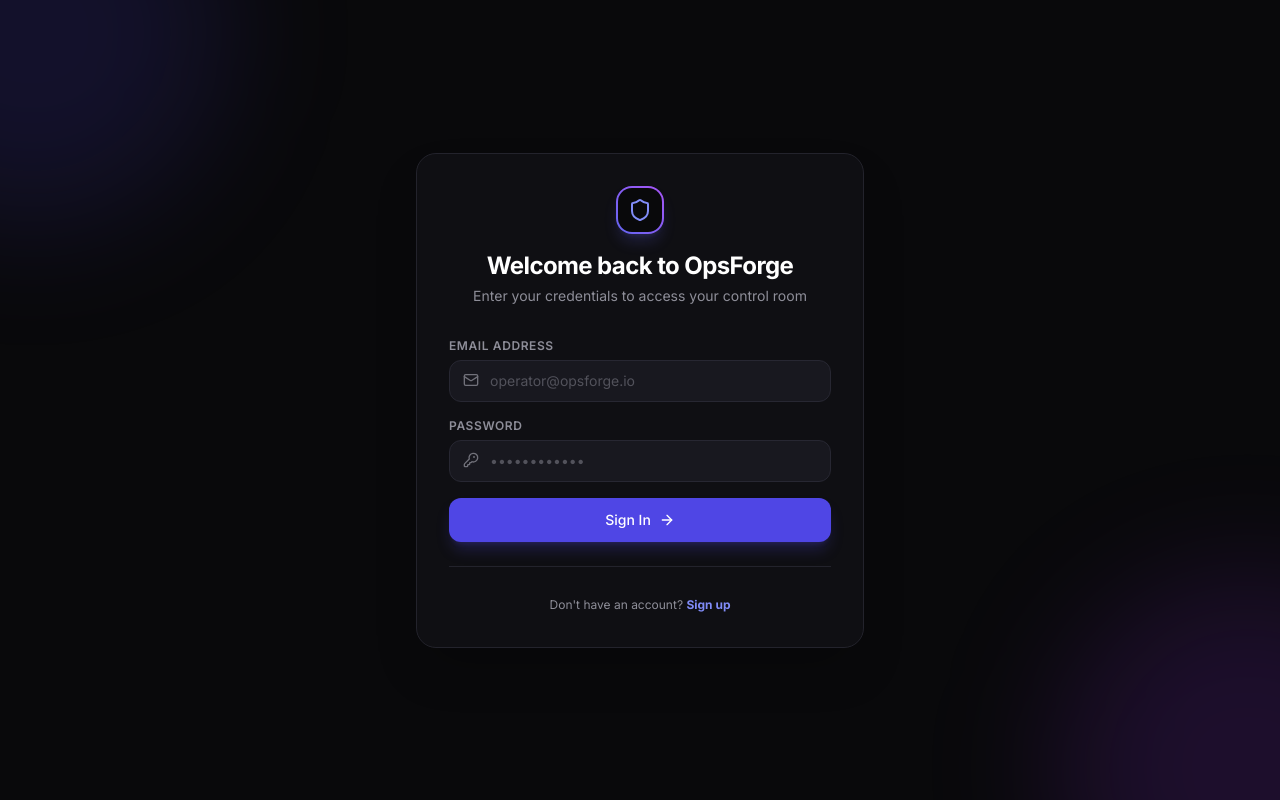
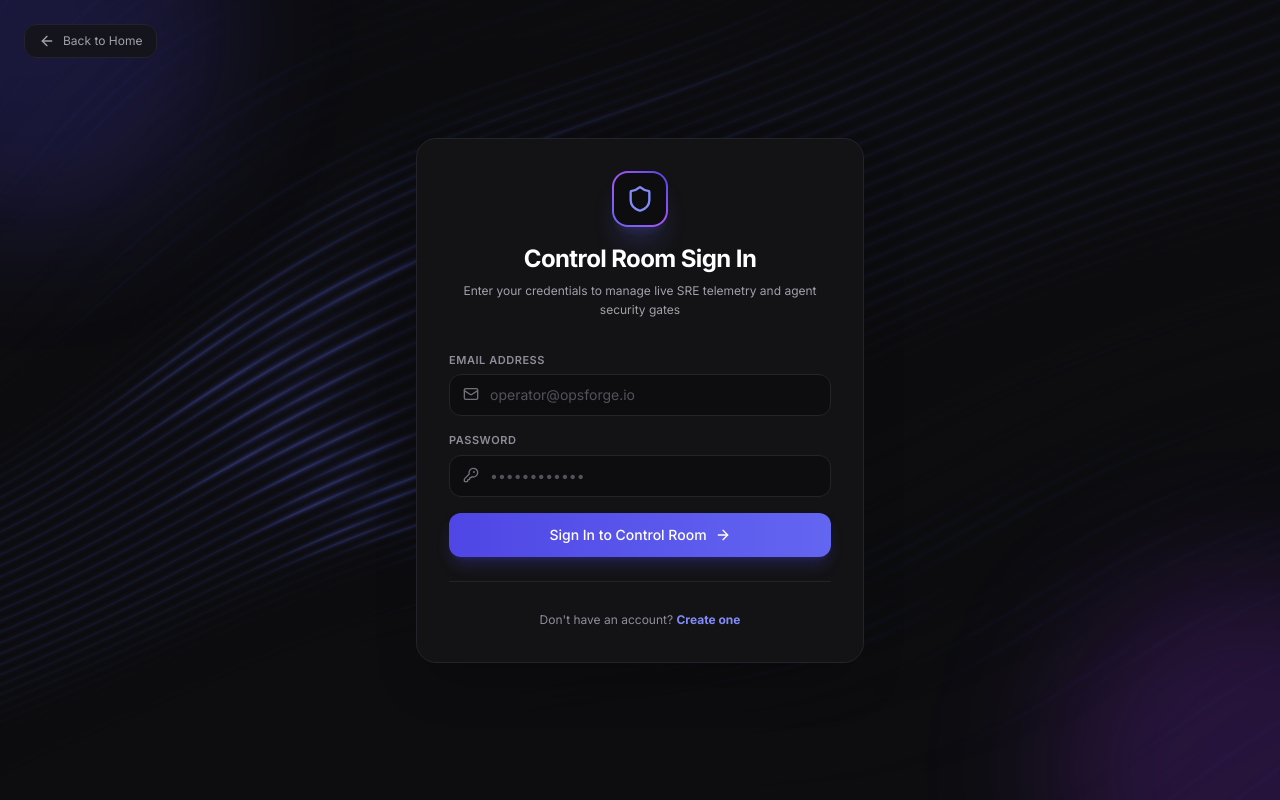
Before and after one commit to TejasRawool186/OpsForge, a Next.js app in the folder frontend/: page /login in a window 1280 px wide. Built offline with nearby package versions, Linux system fonts and the light colour scheme.

Commit message:
style(ui): convert login into standalone glassmorphic page & elevate UI aesthetics

```diff
--- a/frontend/src/app/login/page.tsx
+++ b/frontend/src/app/login/page.tsx
@@ -3,7 +3,13 @@
 import * as React from "react";
 import { useState } from "react";
 import { useRouter } from "next/navigation";
-import { Shield, KeyRound, Mail, User, ArrowRight, CheckCircle2, AlertCircle, Loader2 } from "lucide-react";
+import dynamic from "next/dynamic";
+import { Shield, KeyRound, Mail, User, ArrowRight, CheckCircle2, AlertCircle, Loader2, ArrowLeft } from "lucide-react";
+import Link from "next/link";
+
+const LineWaves = dynamic(() => import("@/components/ui/LineWaves"), {
+  ssr: false,
+});
 
 export default function LoginPage() {
   const router = useRouter();
@@ -51,8 +57,8 @@
       setSuccessMsg(isSignup ? "Account created successfully! Redirecting..." : "Login successful! Redirecting...");
 
       setTimeout(() => {
-        router.push("/dashboard");
-      }, 1000);
+        router.push("/incidents");
+      }, 800);
     } catch (err: any) {
       setError(err.message || "An unexpected error occurred");
     } finally {
@@ -61,51 +67,79 @@
   };
 
   return (
-    <div className="min-h-screen bg-[#09090b] text-white flex flex-col justify-center items-center p-6 relative overflow-hidden font-sans">
-      {/* Background Decorative Glow Gradients */}
-      <div className="absolute -top-40 -left-40 w-96 h-96 bg-indigo-600/15 rounded-full blur-3xl pointer-events-none" />
-      <div className="absolute -bottom-40 -right-40 w-96 h-96 bg-purple-600/15 rounded-full blur-3xl pointer-events-none" />
+    <div className="min-h-screen bg-[#0d0d10] text-white flex flex-col justify-center items-center p-6 relative overflow-hidden font-sans select-none">
+      {/* Dynamic Background Line Waves */}
+      <div className="absolute inset-0 z-0 opacity-40">
+        <LineWaves
+          speed={0.25}
+          innerLineCount={30}
+          outerLineCount={34}
+          warpIntensity={0.8}
+          rotation={-30}
+          edgeFadeWidth={0.2}
+          colorCycleSpeed={0.8}
+          brightness={0.06}
+          color1="#6366f1"
+          color2="#8b5cf6"
+          color3="#3b82f6"
+          enableMouseInteraction={true}
+          mouseInfluence={1.5}
+        />
+      </div>
 
-      {/* Main Glassmorphism Auth Card */}
-      <div className="w-full max-w-md bg-[#121216]/80 backdrop-blur-xl border border-[#23232c] rounded-3xl p-8 shadow-2xl relative z-10">
+      {/* Decorative Orbs */}
+      <div className="absolute -top-40 -left-40 w-96 h-96 bg-indigo-600/20 rounded-full blur-3xl pointer-events-none" />
+      <div className="absolute -bottom-40 -right-40 w-96 h-96 bg-purple-600/20 rounded-full blur-3xl pointer-events-none" />
+
+      {/* Back Link */}
+      <Link
+        href="/"
+        className="absolute top-6 left-6 z-20 text-xs text-[#a1a1aa] hover:text-white flex items-center gap-2 px-3.5 py-2 rounded-xl bg-[#141417]/80 border border-[#23232a] backdrop-blur-md transition-all hover:border-[#32323d]"
+      >
+        <ArrowLeft className="h-4 w-4" />
+        Back to Home
+      </Link>
+
+      {/* Glassmorphism Card */}
+      <div className="w-full max-w-md bg-[#141417]/90 backdrop-blur-2xl border border-[#23232a] rounded-3xl p-8 shadow-2xl relative z-10 animate-in fade-in zoom-in-95 duration-300">
 
         {/* Header */}
         <div className="flex flex-col items-center text-center mb-8">
-          <div className="h-12 w-12 rounded-2xl bg-gradient-to-tr from-indigo-500 to-purple-500 p-0.5 shadow-lg shadow-indigo-500/20 mb-4 flex items-center justify-center">
-            <div className="h-full w-full bg-[#09090b] rounded-[14px] flex items-center justify-center">
-              <Shield className="h-6 w-6 text-indigo-400" />
+          <div className="h-14 w-14 rounded-2xl bg-gradient-to-tr from-indigo-500 via-purple-500 to-indigo-600 p-0.5 shadow-xl shadow-indigo-500/20 mb-4 flex items-center justify-center">
+            <div className="h-full w-full bg-[#0d0d10] rounded-[14px] flex items-center justify-center">
+              <Shield className="h-7 w-7 text-indigo-400" />
             </div>
           </div>
           <h1 className="text-2xl font-bold tracking-tight text-white">
-            {isSignup ? "Create OpsForge Account" : "Welcome back to OpsForge"}
+            {isSignup ? "Create OpsForge Account" : "Control Room Sign In"}
           </h1>
-          <p className="text-sm text-[#8e8e99] mt-1">
+          <p className="text-xs text-[#a1a1aa] mt-1.5 leading-relaxed">
             {isSignup
-              ? "Join the autonomous incident response platform"
-              : "Enter your credentials to access your control room"}
+              ? "Join the multi-tenant autonomous incident response platform"
+              : "Enter your credentials to manage live SRE telemetry and agent security gates"}
           </p>
         </div>
 
         {/* Feedback Banners */}
         {error && (
-          <div className="mb-6 p-4 rounded-2xl bg-red-500/10 border border-red-500/20 flex items-start gap-3 text-red-400 text-sm">
-            <AlertCircle className="h-5 w-5 shrink-0 mt-0.5" />
-            <span>{error}</span>
+          <div className="mb-6 p-4 rounded-2xl bg-red-500/10 border border-red-500/20 flex items-start gap-3 text-red-400 text-xs animate-in fade-in duration-200">
+            <AlertCircle className="h-4 w-4 shrink-0 mt-0.5" />
+            <span className="leading-relaxed">{error}</span>
           </div>
         )}
 
         {successMsg && (
-          <div className="mb-6 p-4 rounded-2xl bg-emerald-500/10 border border-emerald-500/20 flex items-start gap-3 text-emerald-400 text-sm">
-            <CheckCircle2 className="h-5 w-5 shrink-0 mt-0.5" />
-            <span>{successMsg}</span>
+          <div className="mb-6 p-4 rounded-2xl bg-emerald-500/10 border border-emerald-500/20 flex items-start gap-3 text-emerald-400 text-xs animate-in fade-in duration-200">
+            <CheckCircle2 className="h-4 w-4 shrink-0 mt-0.5" />
+            <span className="leading-relaxed">{successMsg}</span>
           </div>
         )}
 
         {/* Form */}
         <form onSubmit={handleSubmit} className="space-y-4">
           {isSignup && (
-            <div>
-              <label className="block text-xs font-semibold text-[#8e8e99] mb-1.5 uppercase tracking-wider">
+            <div className="animate-in fade-in duration-200">
+              <label className="block text-[11px] font-semibold text-[#8e8e99] mb-1.5 uppercase tracking-wider">
                 Full Name
               </label>
               <div className="relative">
@@ -116,14 +150,14 @@
                   value={fullName}
                   onChange={(e) => setFullName(e.target.value)}
                   placeholder="Tejas Rawool"
-                  className="w-full bg-[#18181f] border border-[#272732] rounded-xl py-2.5 pl-10 pr-4 text-sm text-white placeholder-[#52525b] focus:outline-none focus:border-indigo-500 transition-colors"
+                  className="w-full bg-[#0d0d10] border border-[#23232a] rounded-xl py-2.5 pl-10 pr-4 text-sm text-white placeholder-[#52525b] focus:outline-none focus:border-indigo-500 focus:ring-1 focus:ring-indigo-500 transition-all"
                 />
               </div>
             </div>
           )}
 
           <div>
-            <label className="block text-xs font-semibold text-[#8e8e99] mb-1.5 uppercase tracking-wider">
+            <label className="block text-[11px] font-semibold text-[#8e8e99] mb-1.5 uppercase tracking-wider">
               Email Address
             </label>
             <div className="relative">
@@ -134,13 +168,13 @@
                 value={email}
                 onChange={(e) => setEmail(e.target.value)}
                 placeholder="operator@opsforge.io"
-                className="w-full bg-[#18181f] border border-[#272732] rounded-xl py-2.5 pl-10 pr-4 text-sm text-white placeholder-[#52525b] focus:outline-none focus:border-indigo-500 transition-colors"
+                className="w-full bg-[#0d0d10] border border-[#23232a] rounded-xl py-2.5 pl-10 pr-4 text-sm text-white placeholder-[#52525b] focus:outline-none focus:border-indigo-500 focus:ring-1 focus:ring-indigo-500 transition-all"
               />
             </div>
           </div>
 
           <div>
-            <label className="block text-xs font-semibold text-[#8e8e99] mb-1.5 uppercase tracking-wider">
+            <label className="block text-[11px] font-semibold text-[#8e8e99] mb-1.5 uppercase tracking-wider">
               Password
             </label>
             <div className="relative">
@@ -151,20 +185,20 @@
                 value={password}
                 onChange={(e) => setPassword(e.target.value)}
                 placeholder="••••••••••••"
-                className="w-full bg-[#18181f] border border-[#272732] rounded-xl py-2.5 pl-10 pr-4 text-sm text-white placeholder-[#52525b] focus:outline-none focus:border-indigo-500 transition-colors"
+                className="w-full bg-[#0d0d10] border border-[#23232a] rounded-xl py-2.5 pl-10 pr-4 text-sm text-white placeholder-[#52525b] focus:outline-none focus:border-indigo-500 focus:ring-1 focus:ring-indigo-500 transition-all"
               />
             </div>
           </div>
 
           {isSignup && (
-            <div>
-              <label className="block text-xs font-semibold text-[#8e8e99] mb-1.5 uppercase tracking-wider">
-                Role
+            <div className="animate-in fade-in duration-200">
+              <label className="block text-[11px] font-semibold text-[#8e8e99] mb-1.5 uppercase tracking-wider">
+                System Role
               </label>
               <select
                 value={role}
                 onChange={(e) => setRole(e.target.value)}
-                className="w-full bg-[#18181f] border border-[#272732] rounded-xl py-2.5 px-4 text-sm text-white focus:outline-none focus:border-indigo-500 transition-colors"
+                className="w-full bg-[#0d0d10] border border-[#23232a] rounded-xl py-2.5 px-4 text-sm text-white focus:outline-none focus:border-indigo-500 focus:ring-1 focus:ring-indigo-500 transition-all"
               >
                 <option value="SRE_OPERATOR">SRE Operator</option>
                 <option value="ADMIN">Administrator</option>
@@ -176,13 +210,13 @@
           <button
             type="submit"
             disabled={loading}
-            className="w-full mt-2 py-3 px-4 rounded-xl bg-indigo-600 hover:bg-indigo-500 text-white font-medium text-sm transition-all shadow-lg shadow-indigo-600/25 flex items-center justify-center gap-2 group disabled:opacity-50"
+            className="w-full mt-2 py-3 px-4 rounded-xl bg-gradient-to-r from-indigo-600 to-indigo-500 hover:from-indigo-500 hover:to-indigo-400 text-white font-medium text-sm transition-all shadow-lg shadow-indigo-600/25 flex items-center justify-center gap-2 group disabled:opacity-50 cursor-pointer"
           >
             {loading ? (
-              <Loader2 className="h-5 w-5 animate-spin" />
+              <Loader2 className="h-5 w-5 animate-spin text-white" />
             ) : (
               <>
-                <span>{isSignup ? "Create Account" : "Sign In"}</span>
+                <span>{isSignup ? "Create Account" : "Sign In to Control Room"}</span>
                 <ArrowRight className="h-4 w-4 group-hover:translate-x-1 transition-transform" />
               </>
             )}
@@ -190,7 +224,7 @@
         </form>
 
         {/* Toggle Signup/Login */}
-        <div className="mt-6 pt-6 border-t border-[#23232c] text-center">
+        <div className="mt-6 pt-6 border-t border-[#23232a] text-center">
           <button
             type="button"
             onClick={() => {
@@ -198,12 +232,12 @@
               setError(null);
               setSuccessMsg(null);
             }}
-            className="text-xs text-[#8e8e99] hover:text-white transition-colors"
+            className="text-xs text-[#8e8e99] hover:text-white transition-colors cursor-pointer"
           >
             {isSignup ? (
-              <span>Already have an account? <strong className="text-indigo-400">Sign in</strong></span>
+              <span>Already have an account? <strong className="text-indigo-400 hover:underline">Sign in</strong></span>
             ) : (
-              <span>{"Don't have an account?"} <strong className="text-indigo-400">Sign up</strong></span>
+              <span>{"Don't have an account?"} <strong className="text-indigo-400 hover:underline">Create one</strong></span>
             )}
           </button>
         </div>
```
Also changed, not shown: frontend/src/components/layout/AppLayout.tsx (+5 -3 lines).
